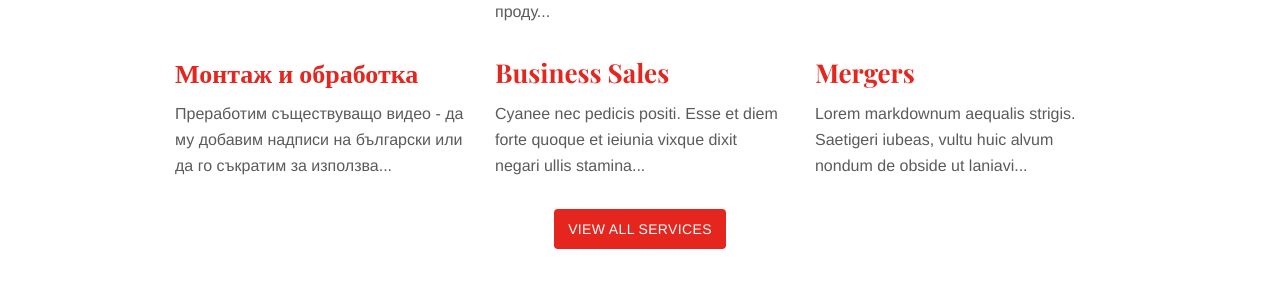
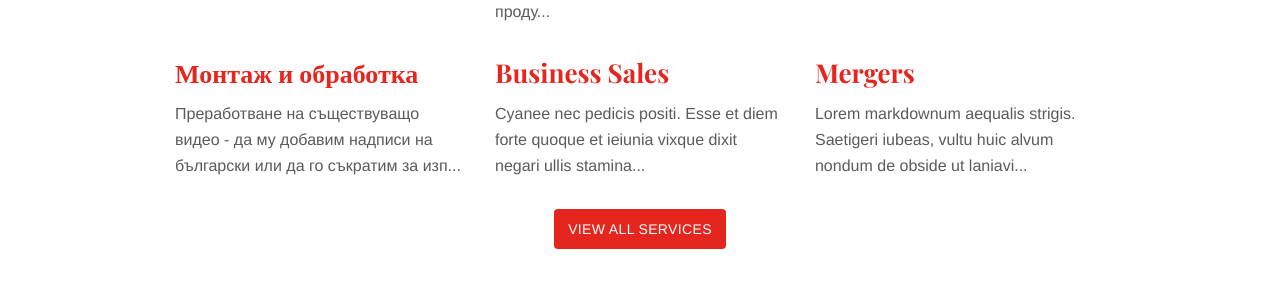
Before and after one commit to almakon/neat-cabbage-64f52, a Jekyll site: the page built from index.md, in a window 1280 px wide. Shown: the part 943-1243 px from the top of the page. Built offline with Jekyll 4.4.1, drawn with Linux system fonts in a browser that asks for light colours.

Commit message:
superannuation.md: changed

```diff
--- a/_services/superannuation.md
+++ b/_services/superannuation.md
@@ -5,4 +5,4 @@ featured: true
 weight: 5
 layout: service
 ---
-Преработим съществуващо видео - да му добавим надписи на български или да го съкратим за използване в социалните мрежи.
+Преработване на съществуващо видео - да му добавим надписи на български или да го съкратим за използване в социалните мрежи.
```
